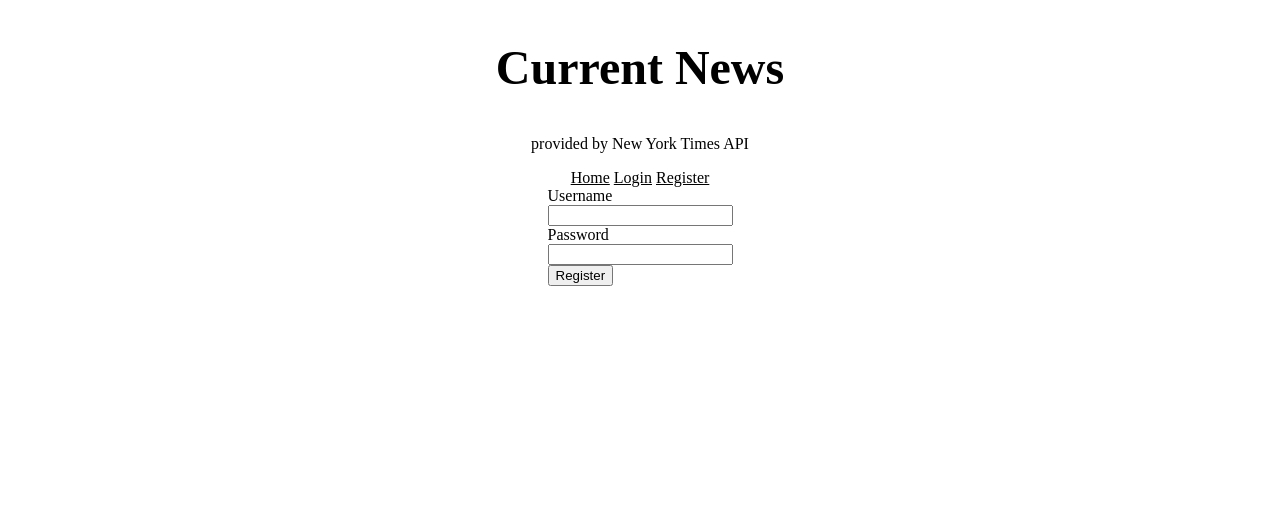
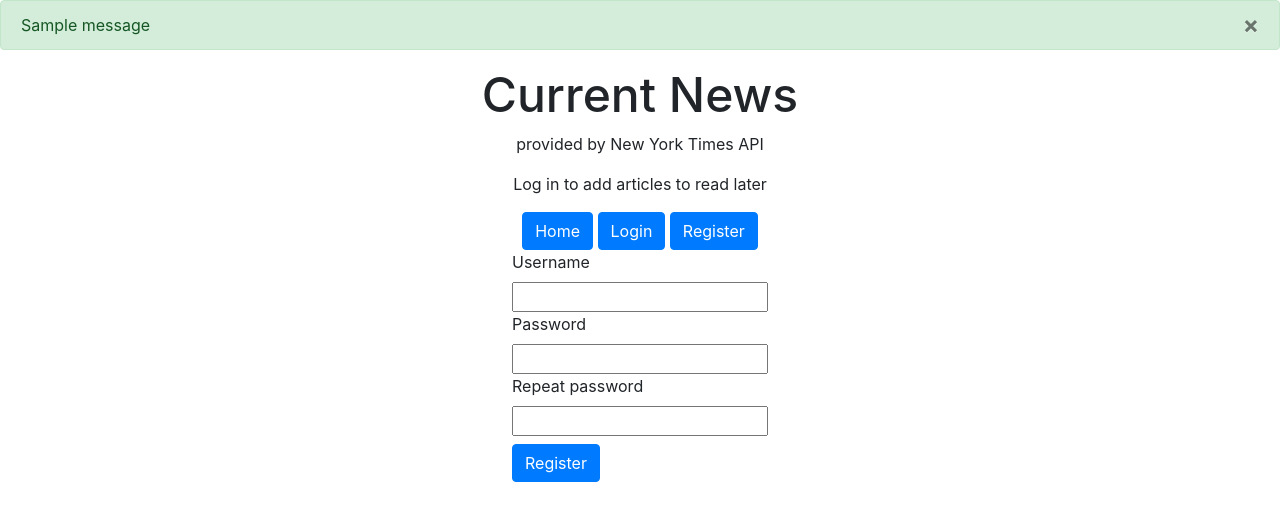
Before and after one commit to melchiorr1/current_news, a Flask app: template templates/auth/register.html in a window 1280 px wide. Shown: the top 521 px of the page. Run offline with Flask 3, Linux system fonts and the light colour scheme; the template is opened without the code that fills it, so the values that code supplies are empty; one stand-in notice (Sample message) is shown.

Commit message:
added styling

```diff
--- a/templates/auth/login.html
+++ b/templates/auth/login.html
@@ -6,6 +6,6 @@
     <input name="username" id="username" required><br>
     <label for="password">Password</label><br>
     <input name="password" id="password" required><br>
-    <input type="submit" value="Log in">
+    <input class="btn btn-primary mt-2" type="submit" value="Log in">
 </form>
 {% endblock %}
--- a/templates/auth/register.html
+++ b/templates/auth/register.html
@@ -6,6 +6,8 @@
     <input name="username" id="username" required><br>
     <label for="password">Password</label><br>
     <input name="password" id="password" required><br>
-    <input type="submit" value="Register">
+    <label for="repeat_password">Repeat password</label><br>
+    <input name="repeat_password" id="repeat_password" required><br>
+    <input class="btn btn-primary mt-2" type="submit" value="Register">
 </form>
 {% endblock %}
--- a/templates/base.html
+++ b/templates/base.html
@@ -1,16 +1,44 @@
 <!DOCTYPE html>
 <title>Current News</title>
+<link rel="stylesheet" href="https://cdn.jsdelivr.net/npm/bootstrap@4.3.1/dist/css/bootstrap.min.css"
+    integrity="sha384-ggOyR0iXCbMQv3Xipma34MD+dH/1fQ784/j6cY/iJTQUOhcWr7x9JvoRxT2MZw1T" crossorigin="anonymous">
 <link rel="stylesheet" href="{{ url_for('static', filename='style.css') }}">
+<script src="https://code.jquery.com/jquery-3.3.1.slim.min.js" integrity="sha384-q8i/X+965DzO0rT7abK41JStQIAqVgRVzpbzo5smXKp4YfRvH+8abtTE1Pi6jizo" crossorigin="anonymous"></script>
+<script src="https://cdn.jsdelivr.net/npm/popper.js@1.14.7/dist/umd/popper.min.js" integrity="sha384-UO2eT0CpHqdSJQ6hJty5KVphtPhzWj9WO1clHTMGa3JDZwrnQq4sF86dIHNDz0W1" crossorigin="anonymous"></script>
+<script src="https://cdn.jsdelivr.net/npm/bootstrap@4.3.1/dist/js/bootstrap.min.js" integrity="sha384-JjSmVgyd0p3pXB1rRibZUAYoIIy6OrQ6VrjIEaFf/nJGzIxFDsf4x0xIM+B07jRM" crossorigin="anonymous"></script>
+{% with messages = get_flashed_messages(with_categories=true) %}
+{% if messages %}
+{% for category, message in messages %}
+{% if category == 'error' %}
+<div class="alert alert-danger alert-dismissable fade show" role="alert">{{message}}
+    <button type="button" class="close" data-dismiss="alert">
+        <span aria-hidden="true">&times;</span>
+    </button>
+</div>
+{% else %}
+<div class="alert alert-success alert-dismissable fade show" role="alert">{{message}}
+    <button type="button" class="close" data-dismiss="alert">
+        <span aria-hidden="true">&times;</span>
+    </button>
+</div>
+{% endif %}
+{% endfor %}
+{% endif %}
+{% endwith %}
 <nav>
     <h1 id="title">Current News</h1>
-    <p id="description" >provided by New York Times API</p>
-    <a href="{{url_for('index')}}">Home</a>
-
+    <p id="description">provided by New York Times API</p>
     {% if g.user %}
-    <a href="{{url_for('readlater')}}">Read Later</a>
+    <p>Hello {{g.user['username']}}</p>
     {% else %}
-    <a href="{{url_for('login')}}">Login</a>
-    <a href="{{url_for('register')}}">Register</a>
+    <p>Log in to add articles to read later</p>
+    {% endif %}
+    <a class="btn btn-primary" href="{{url_for('index')}}">Home</a>
+    {% if g.user %}
+    <a class="btn btn-primary" href="{{url_for('readlater')}}">Read Later</a>
+    {% else %}
+    <a class="btn btn-primary" href="{{url_for('login')}}">Login</a>
+    <a class="btn btn-primary" href="{{url_for('register')}}">Register</a>
     {% endif %}
 </nav>
 <section class="content">
--- a/templates/news/index.html
+++ b/templates/news/index.html
@@ -7,9 +7,7 @@
         <p>{{articles[title][2]}}</p>
         <img class="article_img" src={{articles[title][1]}}></img>
         {% if g.user %}
-        <button type="button">Add to read later</button>
-        {% else %}
-        <p>Log in to add articles to read later</p>
+        <button class="btn btn-primary" type="button">Add to read later</button>
         {% endif %}
     </div>
     {% endfor %}
```
